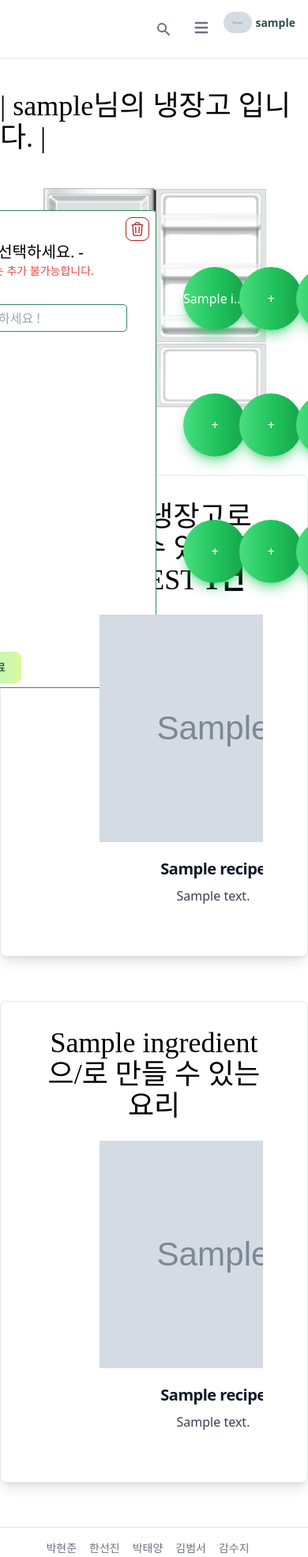
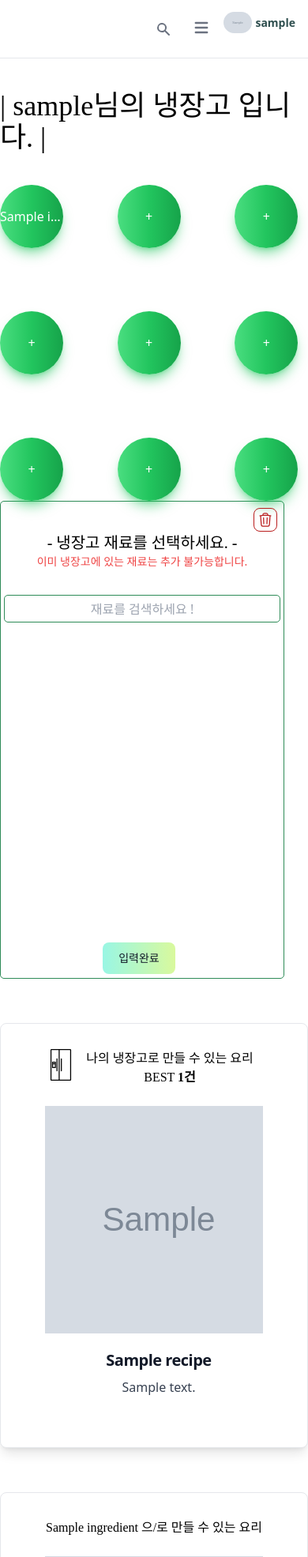
Before and after one commit to DT-HYUNJUN/recipes-share-site, a Django app: page /recipes/fridge/ in a window 390 px wide; the page is wider, and only the part inside the window is pictured. Shown: the part 187-2158 px from the top of that part at 79% size. Run offline with Django 3.2, Linux system fonts and the light colour scheme; a user stored in the database is signed in; tables that the repository leaves empty hold one stand-in row (values such as "Sample post"); grey boxes marked "Sample" are stand-in pictures; parts of the project's set-up code (start-up, migrations or seed data) failed here and were passed over; some libraries are stand-ins or nearby versions; some web fonts are replaced.

Commit message:
[ADD] pjt.ini

```diff
--- a/pjt/settings.py
+++ b/pjt/settings.py
@@ -43,6 +43,7 @@ ALLOWED_HOSTS = [
     'port-0-recipes-share-site-17xqnr2algn95l6h.sel3.cloudtype.app',
     'localhost',
     '127.0.0.1',
+    '.ap-northeast-2.compute.amazonaws.com',
 ]
 
 
--- a/recipes/templates/recipes/fridge.html
+++ b/recipes/templates/recipes/fridge.html
@@ -13,9 +13,9 @@
     {% else %}
       <h1 class="logo-font flex justify-center text-4xl my-10">| 로그인을 해주세요. |</h1>
     {% endif %}
-    <div class='flex justify-center relative'>
-      <img class="w-3/4" src="{% static 'img/fridge.jpg' %}" alt="">
-      <div id="fridge-list" class="grid grid-cols-3 gap-x-14 gap-y-20 absolute top-[6.5rem] left-[14.5rem]">
+    <div class='lg:flex lg:justify-center relative'>
+      <img class="hidden lg:block w-3/4" src="{% static 'img/fridge.jpg' %}" alt="">
+      <div id="fridge-list" class="grid grid-cols-3 gap-x-14 gap-y-20 lg:absolute top-[6.5rem] left-[14.5rem]">
         {% for my_ingrd in already %}
           <button id="{{ forloop.counter }}" data-tooltip-target="ingredient-{{ forloop.counter }}" type="button" class="truncate rounded-full text-white text bg-gradient-to-r from-green-400 via-green-500 to-green-600 hover:bg-gradient-to-br focus:ring-4 focus:outline-none focus:ring-green-300 dark:focus:ring-green-800 shadow-lg shadow-green-500/50 dark:shadow-lg dark:shadow-green-800/80 font-medium py-2.5 text-center w-20 h-20">{{ my_ingrd }}</button>
           <div id="ingredient-{{ forloop.counter }}" role="tooltip" class="absolute z-10 invisible inline-block px-3 py-2 text-sm font-medium text-white transition-opacity duration-300 bg-gray-900 rounded-lg shadow-sm opacity-0 tooltip dark:bg-gray-700">
@@ -31,7 +31,7 @@
           </div>
         {% endfor %}
       </div>
-      <fieldset class="absolute top-[2rem] right-[12rem] w-[425px] h-[605px] bg-white text-center">
+      <fieldset class="lg:absolute top-[2rem] right-[12rem] lg:w-[425px] h-[605px] bg-white text-center">
         <div class="flex justify-end">
           <button id="ingrd-delete" type="button" class="text-red-700 hover:text-white border border-red-700 hover:bg-red-800 focus:ring-4 focus:outline-none focus:ring-red-300 font-medium rounded-lg text-sm p-1 mr-2 mt-2 text-center dark:border-red-500 dark:text-red-500 dark:hover:text-white dark:hover:bg-red-600 dark:focus:ring-red-900">
             <svg xmlns="http://www.w3.org/2000/svg" fill="none" viewBox="0 0 24 24" stroke-width="1.5" stroke="currentColor" class="w-5 h-5">
@@ -64,9 +64,9 @@
         <div>
           <div class="mb-6 flex items-center justify-center">
             <img class="w-10 mb-2" src="{% static 'img/icon_fridge.svg' %}" alt="">
-            <h1 class="logo-font text-4xl text-center">나의 냉장고로 만들 수 있는 요리 BEST <span><b>{{total_recipes|length}}건</b></span></h1>
+            <h1 class="logo-font lg:text-4xl text-center">나의 냉장고로 만들 수 있는 요리 BEST <span><b>{{total_recipes|length}}건</b></span></h1>
           </div>
-          <div class="recipe-weather-slide">
+          <div class="recipe-fridge-slide">
             {% for recipe in total_recipes %}
             <div class="">
               <a class="inline-block" href="{% url 'recipes:recipe_detail' recipe.pk %}">
@@ -127,9 +127,9 @@
       <section class="half-bg-weather p-8 px-14 border shadow-lg bg-white rounded-lg mb-14">
         <div>
           <div class="mb-6">
-            <h1 class="logo-font text-4xl text-center mb-3"> {{i}} 으/로 만들 수 있는 요리 </h1>
+            <h1 class="logo-font lg:text-4xl text-center mb-3"> {{i}} 으/로 만들 수 있는 요리 </h1>
           </div>
-          <div class="recipe-weather-slide">
+          <div class="recipe-fridge-slide">
               {% for recipe in total_recipes %}
                 {% for recipe_ingredient in recipe.recipeingredient_set.all %}
                   {% if recipe_ingredient.ingredient.name == i %}
--- a/static/js/recipes/carousel.js
+++ b/static/js/recipes/carousel.js
@@ -30,8 +30,8 @@ $(document).ready(function () {
       },
     ],
   });
-  // 날씨순
-  $(".recipe-weather-slide").slick({
+  // 오늘 뭐먹지
+  $(".recipe-random-slide").slick({
     infinite: true,
     slidesToShow: 4,
     slidesToScroll: 4,
@@ -86,8 +86,8 @@ $(document).ready(function () {
       {
         breakpoint: 768,
         settings: {
-          slidesToShow: 2,
-          slidesToScroll: 2,
+          slidesToShow: 1,
+          slidesToScroll: 1,
           rows: 1,
         },
       },
--- a/templates/navbar.html
+++ b/templates/navbar.html
@@ -107,7 +107,9 @@
             <path fill-rule="evenodd" d="M8 4a4 4 0 100 8 4 4 0 000-8zM2 8a6 6 0 1110.89 3.476l4.817 4.817a1 1 0 01-1.414 1.414l-4.816-4.816A6 6 0 012 8z" clip-rule="evenodd"></path>
           </svg>
         </div>
-        <input type="text" id="search-navbar" class="block w-full p-2 pl-10 text-sm text-gray-900 border border-gray-300 rounded-lg bg-gray-50 focus:ring-[#2e8b57] focus:border-[#2e8b57] dark:bg-gray-700 dark:border-gray-600 dark:placeholder-gray-400 dark:text-white dark:focus:ring-blue-500 dark:focus:border-blue-500" placeholder="검색어를 입력해주세요...">
+        <form action="{%url 'recipes:recipe_search' %}" method ="get">
+          <input type="text" name="keyword" id="keyword" class="block w-full p-2 pl-10 text-sm text-gray-900 border border-gray-300 rounded-lg bg-gray-50 focus:ring-[#2e8b57] focus:border-[#2e8b57] dark:bg-gray-700 dark:border-gray-600 dark:placeholder-gray-400 dark:text-white dark:focus:ring-blue-500 dark:focus:border-blue-500" placeholder="검색어를 입력해주세요...">
+        </form>
       </div>
       <div class="md:ml-36">
         <ul class="flex flex-col p-4 md:p-0 mt-4 font-medium border border-gray-100 rounded-lg bg-gray-50 md:flex-row md:space-x-8 md:mt-0 md:border-0 md:bg-white dark:bg-gray-800 md:dark:bg-gray-900 dark:border-gray-700">
```
Also changed, not shown: communities/templates/communities/post_list.html (+14 -1 lines), templates/index.html (+13 -13 lines).
